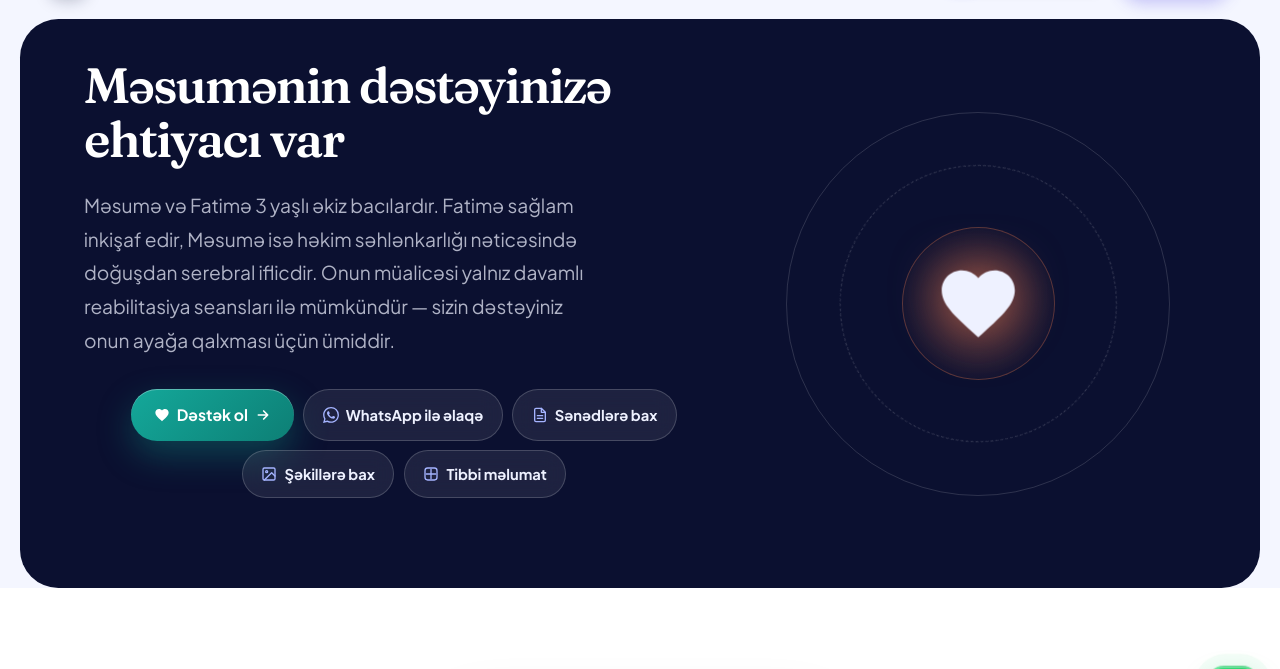
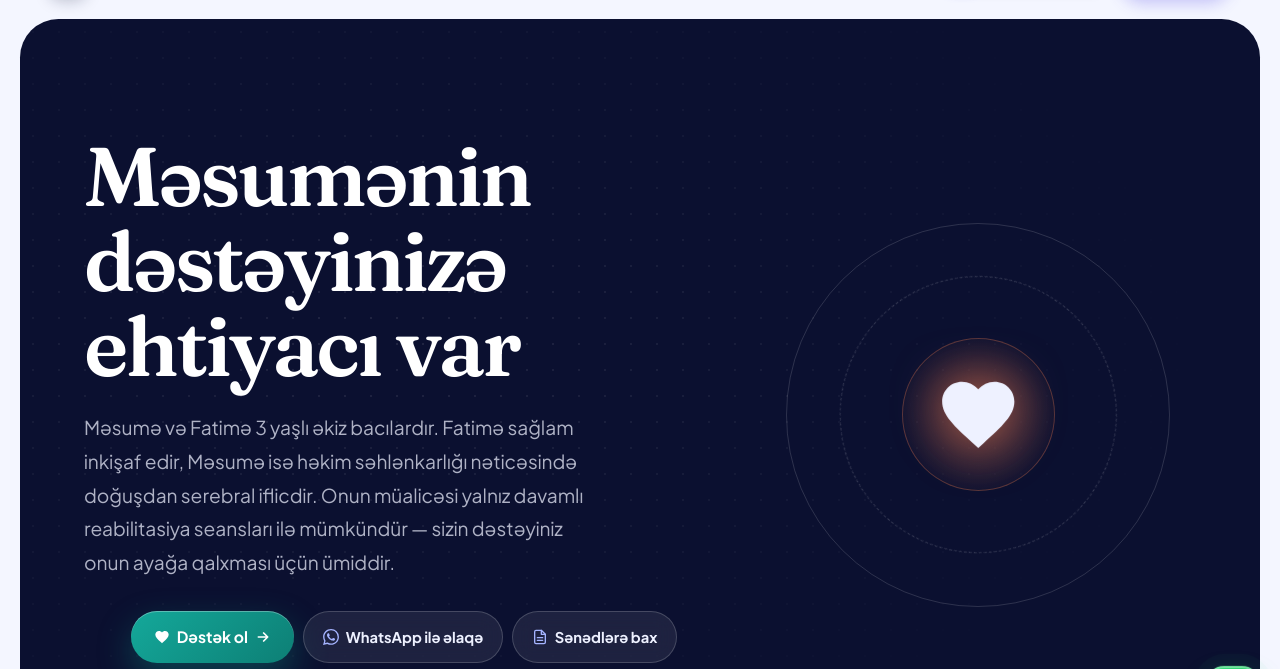
Before and after one commit to mesume-yardim/mesume-yardim.github.io, a plain HTML site: page index.html in a window 1280 px wide. Shown: the part 56-725 px from the top of the page. Drawn offline with Linux system fonts and the light colour scheme.

Commit message:
Hero: match Aygun hero (headline size, spacing, dot grid)
Co-Authored-By: Claude Sonnet 5.5 <noreply@anthropic.com>

```diff
--- a/style.css
+++ b/style.css
@@ -1302,14 +1302,13 @@ body.is-lightbox-open { overflow: hidden; }
   --h2-ink: #eef1ff;
   --h2-muted: rgba(238, 241, 255, 0.72);
   margin: 10px clamp(8px, 1.6vw, 20px) 0;
-  padding: clamp(1.5rem, 3vw, 2.5rem) clamp(1.25rem, 5vw, 4rem) clamp(3.5rem, 7vw, 6rem);
+  padding: clamp(4.5rem, 9vw, 7.5rem) clamp(1.25rem, 5vw, 4rem) clamp(3.5rem, 7vw, 6rem);
   border-radius: clamp(24px, 3vw, 40px);
   background: #0b1030;
   color: var(--h2-ink);
   isolation: isolate;
 }
 .hero-v2::before { /* fine dot grid */
-  display: none;
   content: "";
   position: absolute; inset: 0; z-index: -1;
   background-image: radial-gradient(rgba(255,255,255,0.09) 1px, transparent 1.2px);
@@ -1361,8 +1360,8 @@ body.is-lightbox-open { overflow: hidden; }
 .hero-v2 .hero-copy { max-width: 40rem; }
 
 .hero-v2 .hero-headline {
-  font-size: clamp(1.7rem, 5vw, 3.1rem);
-  line-height: 1.1;
+  font-size: clamp(2.2rem, 6.6vw, 5.2rem);
+  line-height: 1.02;
   letter-spacing: -0.035em;
   font-weight: 600;
   margin-bottom: 1.4rem;
```
